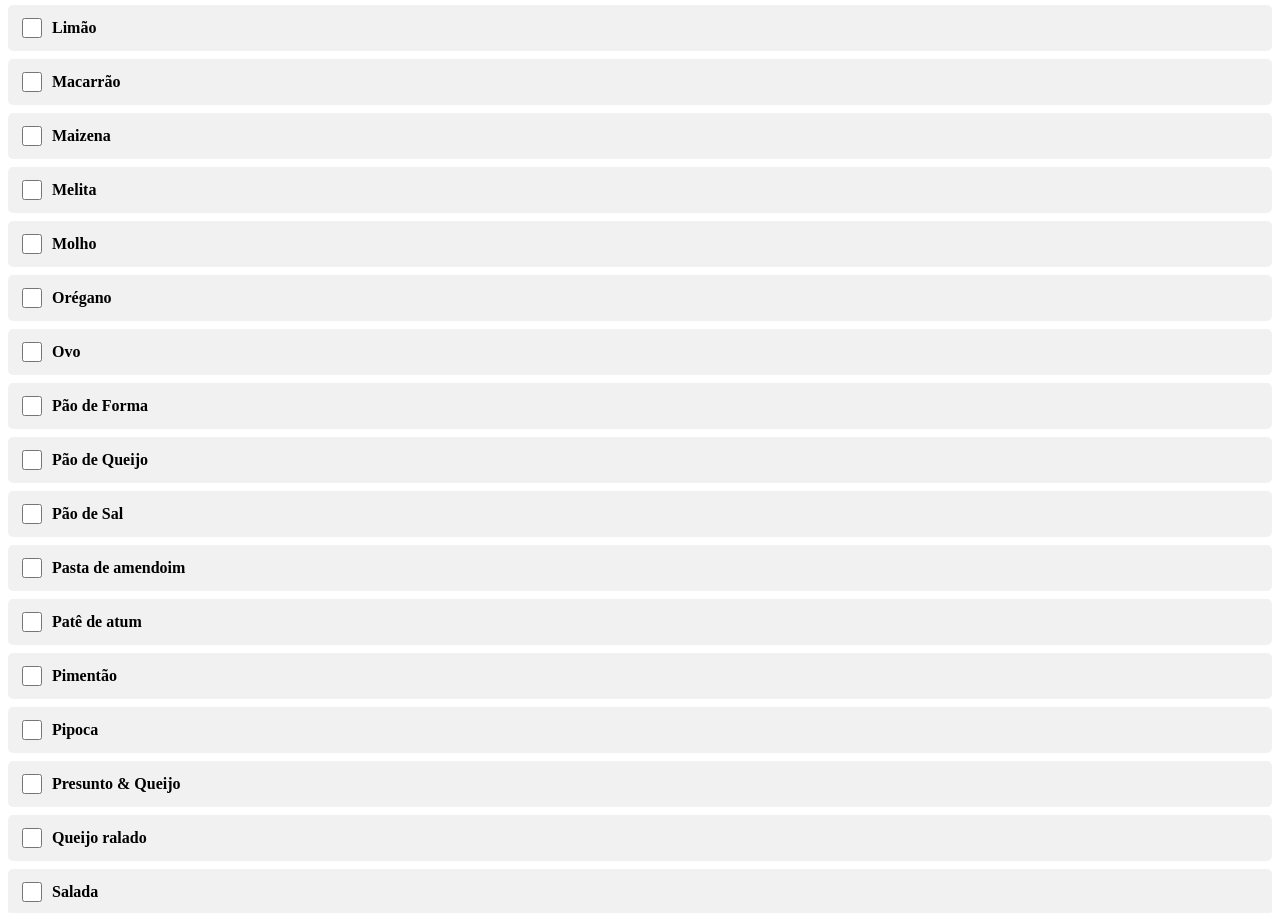
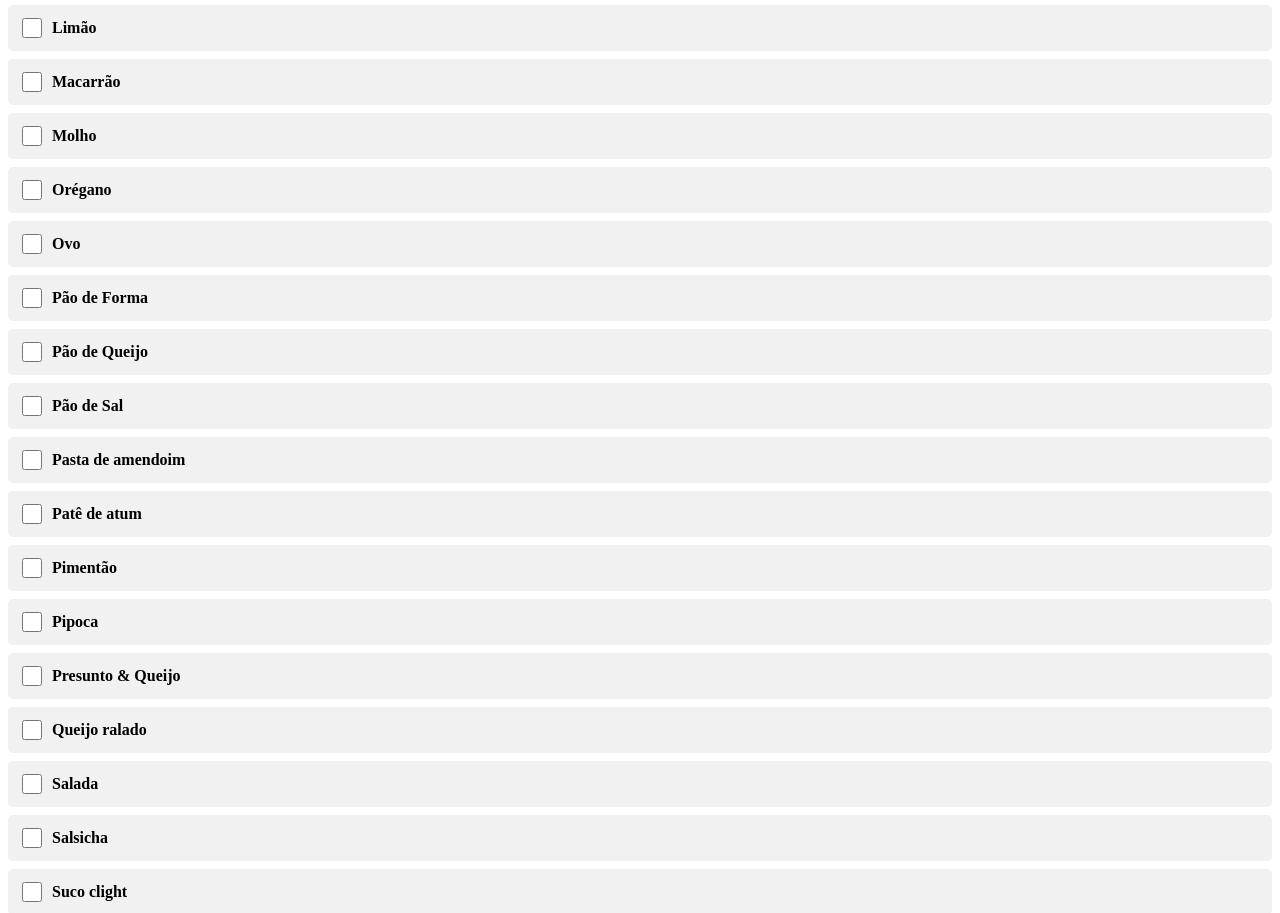
Before and after one commit to dgusfr/JavaScript_shoppingList, a plain HTML site: page index.html in a window 1280 px wide. Shown: the part 1051-1964 px from the top of the page. Drawn offline with Linux system fonts and the light colour scheme.

Commit message:
fix(): update

```diff
--- a/index.html
+++ b/index.html
@@ -36,8 +36,6 @@
           <li data-category="alimentos"><input type="checkbox" class="checkbox-item"> Ketchup</li>
           <li data-category="alimentos"><input type="checkbox" class="checkbox-item"> Limão</li>
           <li data-category="alimentos"><input type="checkbox" class="checkbox-item"> Macarrão</li>
-          <li data-category="alimentos"><input type="checkbox" class="checkbox-item"> Maizena</li>
-          <li data-category="alimentos"><input type="checkbox" class="checkbox-item"> Melita</li>
           <li data-category="alimentos"><input type="checkbox" class="checkbox-item"> Molho</li>
           <li data-category="alimentos"><input type="checkbox" class="checkbox-item"> Orégano</li>
           <li data-category="alimentos"><input type="checkbox" class="checkbox-item"> Ovo</li>
```
